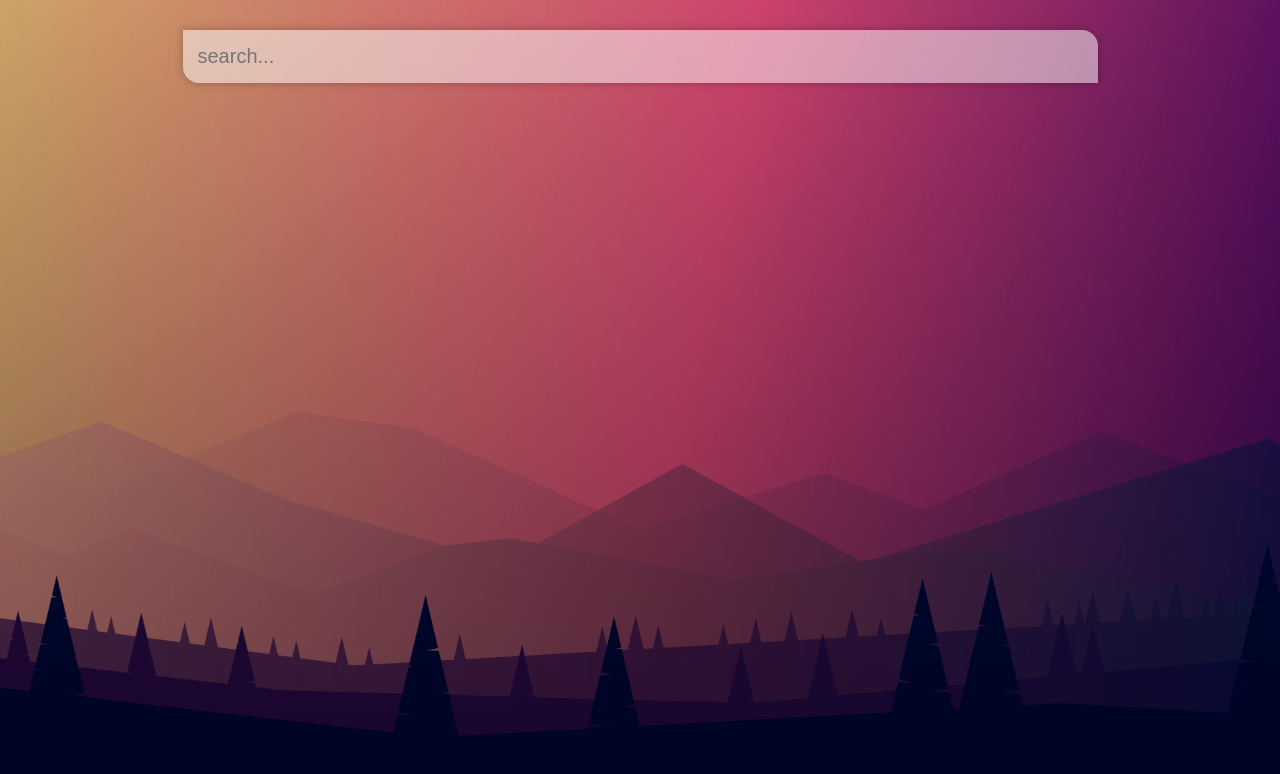
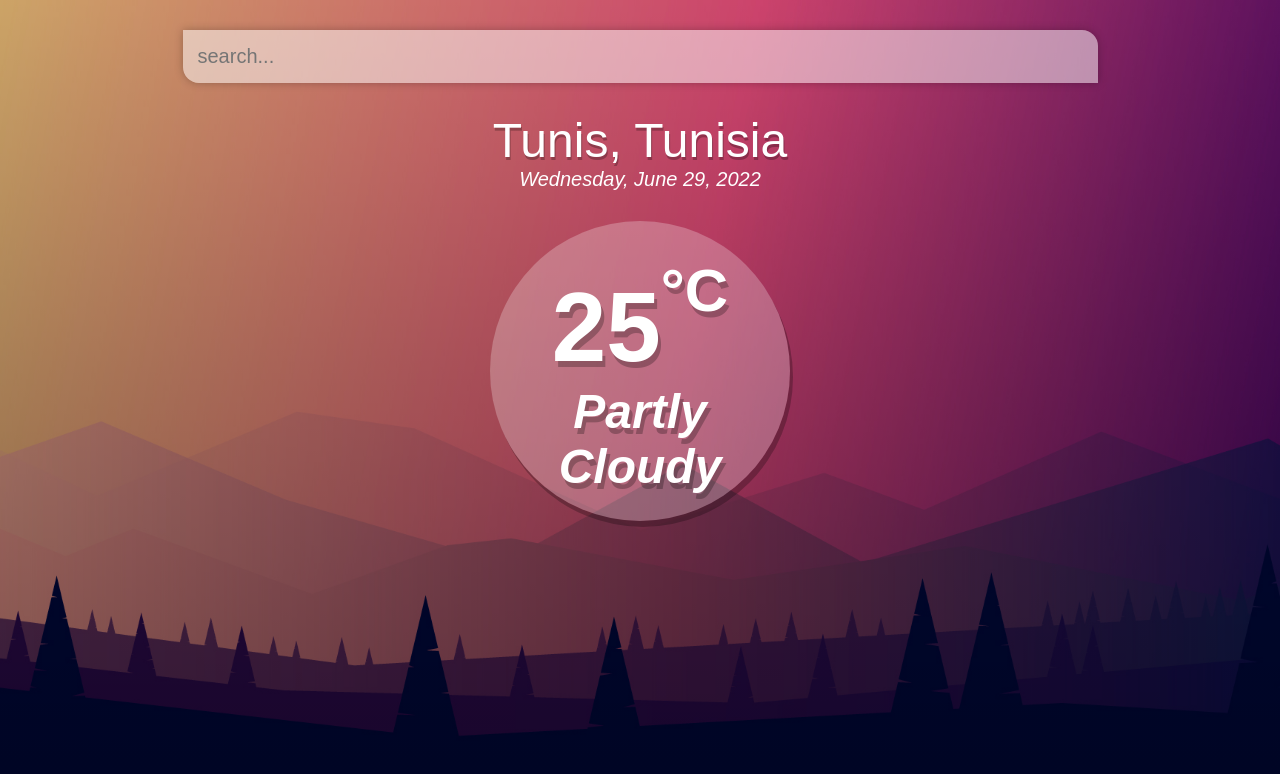
Before and after one commit to IYED-LH/vue-weather, a Vue app: page / in a window 1280 px wide. Shown: the top 774 px of the page. Built offline with nearby package versions, Linux system fonts and the light colour scheme; a web font is replaced by a local one.

Commit message:
weather box

```diff
--- a/src/App.vue
+++ b/src/App.vue
@@ -2,6 +2,7 @@
   <main>
 
  <SearchBox/>
+ <WeatherBox/>
 
   </main>
 </template>
@@ -9,11 +10,13 @@
 <script>
 
 import SearchBox from './components/SearchBox.vue'
+import WeatherBox from './components/WeatherBox.vue'
 
 export default {
   name: 'App',
   components: {
-    SearchBox
+    SearchBox,
+    WeatherBox,
   },
 
 
@@ -53,41 +56,4 @@ main {
   background-image: linear-gradient(to bottom, rgba(0, 0, 0, 0.20), rgba(0, 0, 0, 0.50));
 }
 
-.location-box .location {
-  color: #FFF;
-  font-size: 32px;
-  font-weight: 500;
-  text-align: center;
-  text-shadow: 1px 3px rgba(0, 0, 0, 0.25);
-}
-.location-box .date {
-  color: #FFF;
-  font-size: 20px;
-  font-weight: 300;
-  font-style: italic;
-  text-align: center;
-}
-.weather-box {
-  text-align: center;
-}
-.weather-box .temp {
-  display: inline-block;
-  padding: 10px 25px;
-  color: #FFF;
-  font-size: 102px;
-  font-weight: 900;
-  text-shadow: 3px 6px rgba(0, 0, 0, 0.25);
-  background-color:rgba(255, 255, 255, 0.25);
-  border-radius: 16px;
-  margin: 30px 0px;
-  box-shadow: 3px 6px rgba(0, 0, 0, 0.25);
-}
-.weather-box .weather {
-  color: #FFF;
-  font-size: 48px;
-  font-weight: 700;
-  font-style: italic;
-  text-shadow: 3px 6px rgba(0, 0, 0, 0.25);
-}
-
 </style>
--- /dev/null
+++ b/src/components/WeatherBox.vue
@@ -0,0 +1,83 @@
+<template>
+<div class="weather-wrap">
+
+  <div class="weather-location">
+    <div class="location-name">Tunis, Tunisia</div>
+    <div class="location-date">Wednesday, June 29, 2022</div>
+  </div>
+
+
+<div class="weather-box">
+    <div class="temp">25<span class="cel">°C</span>
+
+    <div class="weather"> Partly Cloudy </div>
+    </div>
+
+</div>
+
+</div>
+
+
+</template>
+
+<script>
+export default {
+  name: 'SearchBox',
+
+}
+</script>
+
+<style scoped>
+
+.location-name {
+  color: #FFF;
+  font-size: 48px;
+  font-weight: 500;
+  text-align: center;
+  text-shadow: 1px 3px rgba(0, 0, 0, 0.25);
+}
+.location-date {
+  color: #FFF;
+  font-size: 20px;
+  font-weight: 300;
+  font-style: italic;
+  text-align: center;
+}
+.weather-box {
+  text-align: center;
+
+
+}
+.temp {
+  display: inline-block;
+  color: #FFF;
+  padding: 50px;
+
+  font-size: 98px;
+  font-weight: 700;
+  text-shadow: 3px 6px rgba(0, 0, 0, 0.25);
+  background-color:rgba(255, 255, 255, 0.25);
+  height: 300px;
+  width: 300px;
+  border-radius: 50%;
+  margin: 30px 0px;
+  box-shadow: 3px 6px rgba(0, 0, 0, 0.25);
+}
+.temp .cel{
+  position: relative;
+  font-size: 60px;
+  font-weight: 700;
+  bottom: 50px;
+
+}
+.weather-box .weather {
+  color: #FFF;
+  font-size: 48px;
+  font-weight: 700;
+  font-style: italic;
+  text-shadow: 3px 6px rgba(0, 0, 0, 0.25);
+}
+
+
+
+</style>
```
